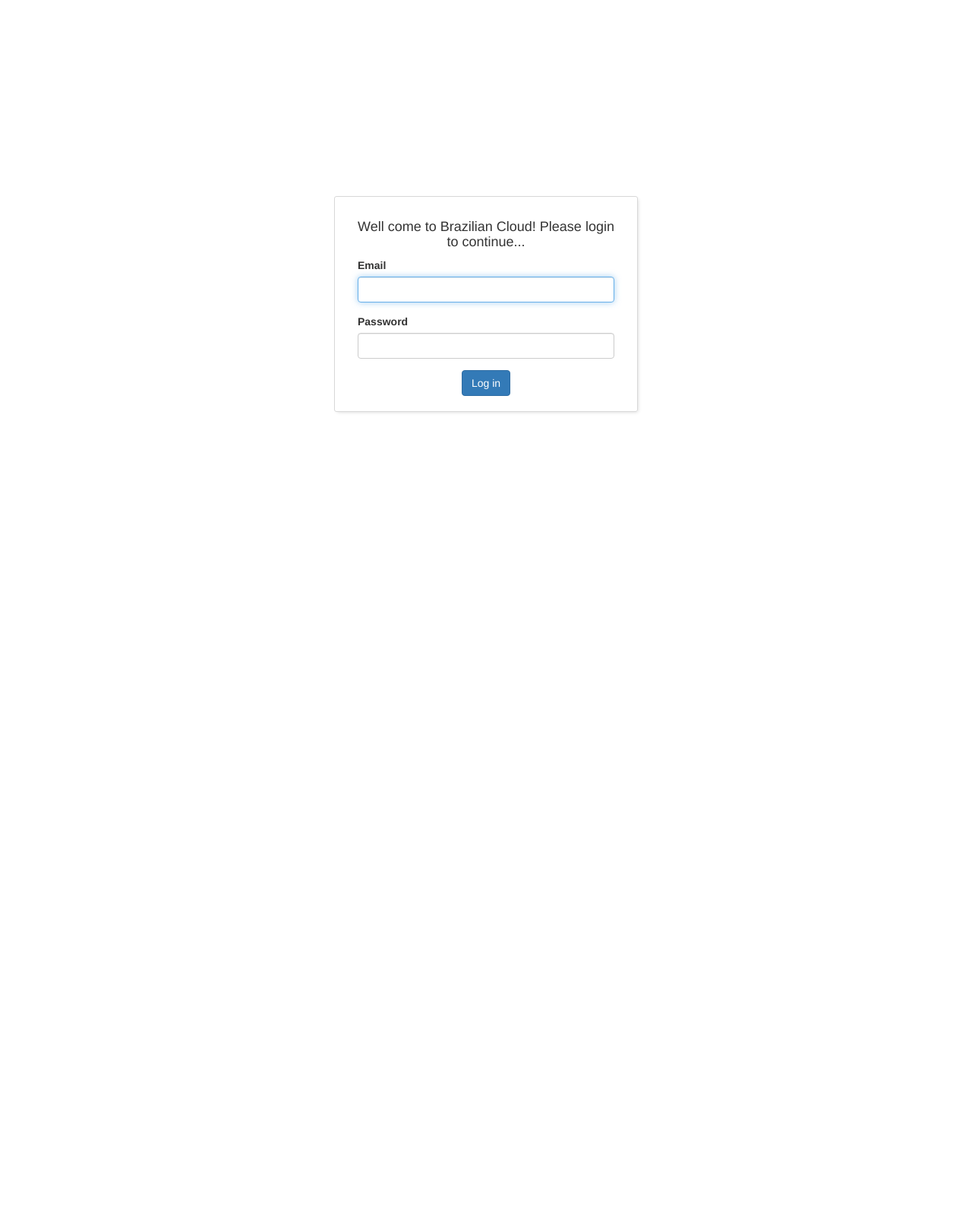
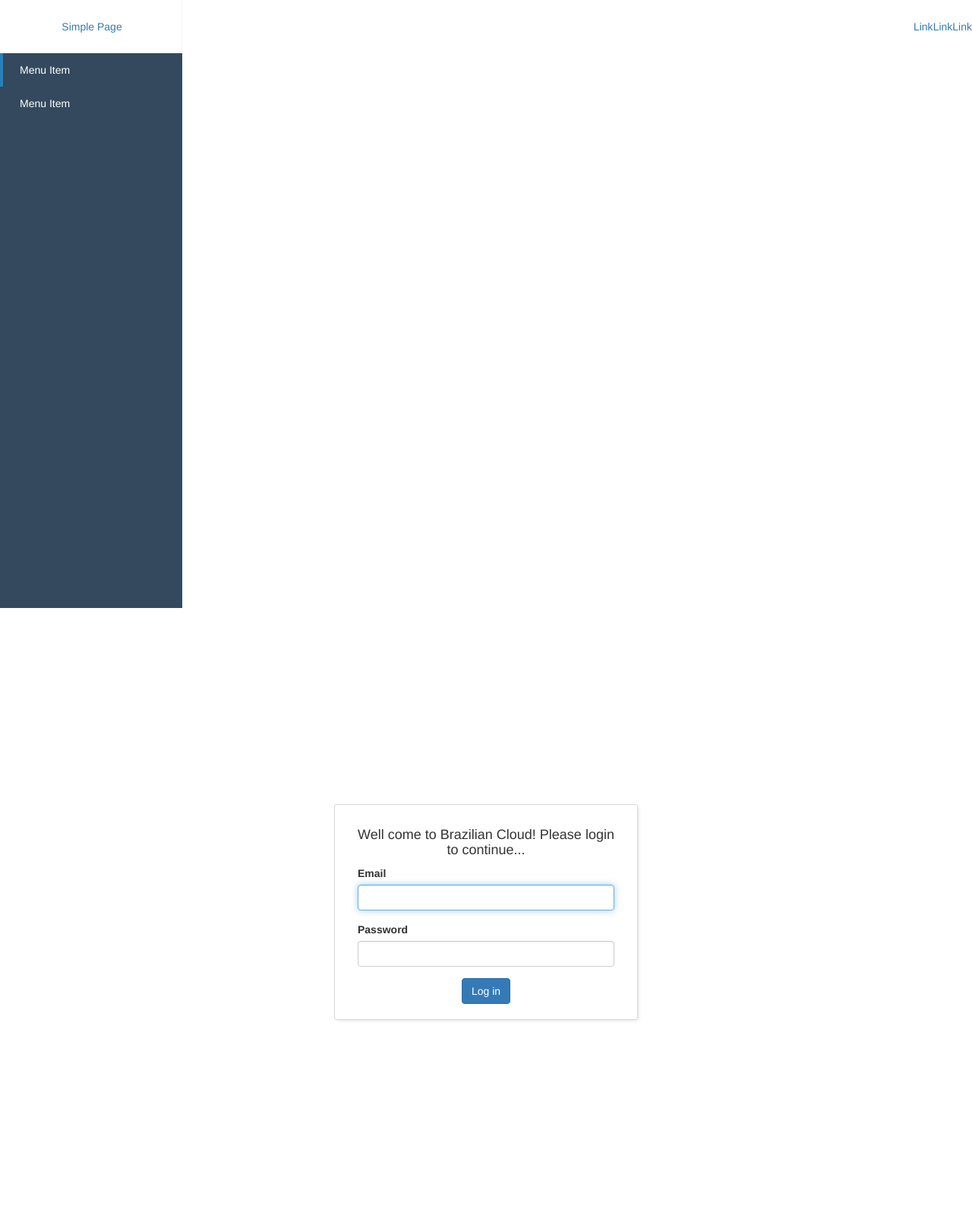
Before and after one commit to vantrongtran/BrazilianCloud, a Rails app: page /users/sign_in in a window 1280 px wide. Shown: the whole page at 76% size. Before the commit the page ends 543 px from the top, so only its background shows below. Run offline with Rails 7, Linux system fonts and the light colour scheme; style sheets or scripts are compiled from the project's sources; some libraries are stand-ins or nearby versions.

Commit message:
add layout

```diff
--- a/app/assets/stylesheets/_variables.scss
+++ b/app/assets/stylesheets/_variables.scss
@@ -3,4 +3,10 @@
 $color-ocean-green: #49aa88;
 $color-danger: #dc3545;
 $color-red: #f00;
+$color-charade: #2f3542;
+$color-cadet-blue: #a4b0be;
+$color-athens-gray: #f1f2f6;
+$color-pickled-bluewood: #2c3e50;
+$color-bluewood: #34495e;
+$color-porcelain: #ecf0f1;
 $color-shadow:rgba(213,213,213,1);
--- a/app/assets/stylesheets/application.scss
+++ b/app/assets/stylesheets/application.scss
@@ -15,3 +15,14 @@
  */
 @import "bootstrap-sprockets";
 @import "bootstrap";
+
+.page-container-wrapper {
+  background-color: #ffffff;
+  width: calc(100% - 240px);
+  min-height: calc(100vh - 70px);
+  box-sizing: border-box;
+  float: left;
+  border-top: 1px solid #f1f2f6;
+  padding: 1rem;
+  transition: width 0.4s;
+}
--- /dev/null
+++ b/app/assets/stylesheets/header.scss
@@ -0,0 +1,47 @@
+@import "variables";
+
+.header-wrapper {
+  .header {
+    height: 70px;
+    display: flex;
+    align-items: center;
+
+    &__logo-wrapper {
+      padding: 0 1rem 0 1.3rem;
+      width: 240px;
+      min-width: 240px;
+      height: 100%;
+      display: flex;
+      justify-content: center;
+      align-items: center;
+      border-right: 1px solid $color-athens-gray;
+    }
+
+    &__left-nav {
+      display: flex;
+      height: 100%;
+      align-items: center;
+
+      .toggle-side-menu {
+        font-size: 1.5rem;
+        color: $color-charade;
+        padding: 0 0.5rem;
+        &:hover {
+          cursor: pointer;
+          color: $color-cadet-blue;
+        }
+      }
+    }
+
+    &__right-nav {
+      display: flex;
+      height: 100%;
+      align-items: center;
+      padding-left: 2rem;
+      margin: 0;
+      list-style-type: none;
+      margin-left: auto;
+      order: 2;
+    }
+  }
+}
--- /dev/null
+++ b/app/assets/stylesheets/sidebar.scss
@@ -0,0 +1,172 @@
+@import "variables";
+
+.sidebar-wrapper {
+  width: 240px;
+  min-height: calc(100vh - 70px);
+  background-color: $color-bluewood;
+  transition: width 0.4s;
+  overflow-y: hidden;
+
+  .sidebar {
+    position: relative;
+
+    .menu {
+      list-style-type: none;
+      border: none;
+      padding-left: 0;
+
+      a {
+        color: $color-white;
+        display: flex;
+        align-items: center;
+        padding: 1.2rem;
+        width: 100%;
+
+        &:hover {
+          text-decoration: none;
+        }
+      }
+
+      &__item {
+        background-color: $color-bluewood;
+        border-left: 4px solid transparent;
+        display: flex;
+        align-items: center;
+
+        &:hover {
+          cursor: pointer;
+          background-color: $color-pickled-bluewood;
+        }
+      }
+
+      &__item[aria-expanded="false"] {
+        &::after {
+          font-family: "Font Awesome 5 Free";
+          font-weight: 900;
+          content: "\f078";
+          line-height: 1.9rem;
+          position: absolute;
+          right: 1rem;
+        }
+      }
+
+      &__item[aria-expanded="true"] {
+        &::after {
+          font-family: "Font Awesome 5 Free";
+          font-weight: 900;
+          content: "\f053";
+          line-height: 1.9rem;
+          position: absolute;
+          right: 1rem;
+        }
+      }
+
+      &__item--active {
+        border-left: 4px solid #2980b9;
+      }
+
+      &__sub-item {
+        background-color: $color-bluewood;
+        border-top: 1px solid #95a5a6;
+        font-size: 14px;
+        font-weight: nomal;
+        transition: visibility 0s, opacity 0.5s linear;
+
+        a {
+          display: block;
+          padding: 1.2rem 0.5rem 1.2rem 4rem;
+        }
+
+        &:last-child {
+          border-bottom: 1px solid #bdc3c7;
+        }
+
+        &:hover {
+          background-color: $color-pickled-bluewood;
+        }
+      }
+
+      &__sub-item--active {
+        background-color: $color-porcelain;
+
+        a {
+          color: $color-pickled-bluewood;
+        }
+
+        &:hover {
+          background-color: $color-porcelain;
+        }
+      }
+
+      &__icon {
+        width: 1.5rem;
+        min-width: 1.5rem;
+        height: 1.5rem;
+        margin-top: -1px;
+      }
+
+      &__text {
+        word-break: keep-all;
+        padding-left: 1rem;
+        position: relative;
+        min-width: 80px;
+        z-index: 1;
+      }
+    }
+
+    &__menu {
+      color: $color-white;
+      padding-left: 0;
+    }
+  }
+}
+/*-------------------*/
+
+/*Sidebar collapsed status*/
+
+.side-menu-collapsed {
+  .sidebar-wrapper {
+    width: 80px;
+
+    .sidebar {
+      .menu {
+        &__item {
+          text-align: center;
+          justify-content: center;
+
+          a {
+            justify-content: center;
+            padding: 1.2rem 1.4rem 1.2rem 1.2rem;
+          }
+        }
+
+        &__item[aria-expanded="false"] {
+          &::after {
+            display: none;
+          }
+        }
+
+        &__item[aria-expanded="true"] {
+          &::after {
+            display: none;
+          }
+        }
+
+        &__item--active {
+          border-left: 4px solid #2980b9;
+        }
+
+        &__sub-item {
+          display: none;
+        }
+
+        &__text {
+          display: none;
+        }
+      }
+    }
+  }
+  .page-container-wrapper {
+    width: calc(100% - 80px);
+  }
+}
--- /dev/null
+++ b/app/views/layouts/_header.html.erb
@@ -0,0 +1,25 @@
+<div class="header-wrapper">
+  <div class="header">
+    <div class="header__logo-wrapper">
+      <a href="/" class="header__logo">
+        Simple Page
+      </a>
+    </div>
+    <div class="header__left-nav">
+      <div class="toggle-side-menu" onclick="toggleSideMenu()">
+        <i class="fas fa-bars"></i>
+      </div>
+    </div>
+    <ul class="header__right-nav">
+      <li>
+        <a href="#" class="nav-link">Link</a>
+      </li>
+      <li>
+        <a href="#" class="nav-link">Link</a>
+      </li>
+      <li>
+        <a href="#" class="nav-link">Link</a>
+      </li>
+    </ul>
+  </div>
+</div>
--- /dev/null
+++ b/app/views/layouts/_sidebar.html.erb
@@ -0,0 +1,31 @@
+<div class="sidebar-wrapper">
+  <div class="sidebar">
+    <ul class="sidebar__menu menu">
+      <!--  Sigle menu item  -->
+      <li class="menu__item menu__item--active">
+        <a href="#">
+          <i class="fas fa-home"></i>
+          <span class="menu__text">Menu Item</span>
+        </a>
+      </li>
+      <!--  Menu item with sub-menu  -->
+      <li class="sidebar__sub-menu menu__item" data-toggle="collapse" href="#sub-menu1" aria-expanded="false">
+        <a href="#">
+          <i class="fas fa-users"></i>
+          <span class="menu__text">Menu Item</span>
+        </a>
+      </li>
+      <ul class="collapse menu" id="sub-menu1">
+        <li class="menu__sub-item">
+          <a href="#">Sub-menu item</a>
+        </li>
+        <li class="menu__sub-item menu__sub-item--active">
+          <a href="#">Sub-menu item</a>
+        </li>
+        <li class="menu__sub-item">
+          <a href="#">Sub-menu item</a>
+        </li>
+      </ul>
+    </ul>
+  </div>
+</div>
--- a/app/views/layouts/application.html.erb
+++ b/app/views/layouts/application.html.erb
@@ -10,6 +10,10 @@
   </head>
 
   <body>
-    <%= yield %>
+    <%= render partial: "layouts/header" %>
+    <div class="d-flex">
+      <%= render partial: "layouts/sidebar" %>
+      <%= yield %>
+    </div>
   </body>
 </html>
```
Also changed, not shown: app/views/layouts/_footer.html.erb (added).
